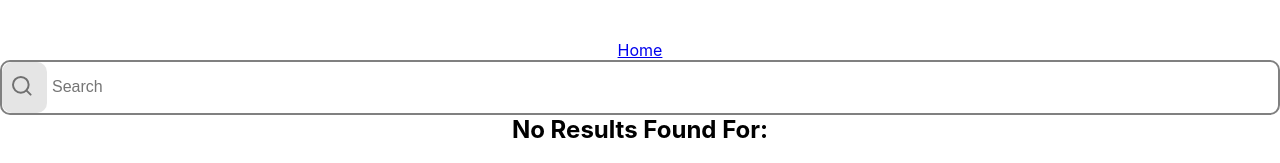
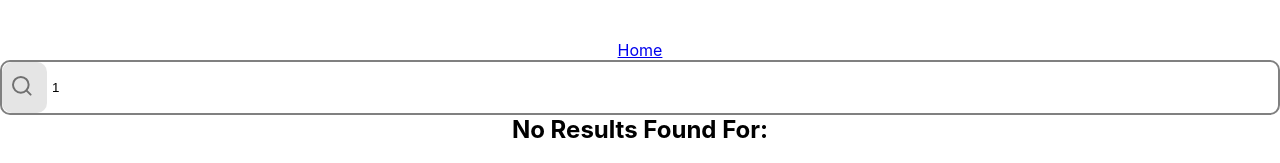
Before and after one commit to Rodanus/pictures-grid, a React (Create React App) app: page /search/1 in a window 1280 px wide. Shown: the top 163 px of the page. Built offline with nearby package versions, Linux system fonts and the light colour scheme; no server answers; the HTML template or start-up script is replaced by a standard one.

Commit message:
add searched word to search input on resultspage
To make sure that the search input is not empty when user searches for something on the homepage and gets redirected to the results page.

This means that the word that the user searched for on homepage will appear in the search input on results page.

```diff
--- a/src/components/Search.jsx
+++ b/src/components/Search.jsx
@@ -5,11 +5,19 @@ import "./Search.css";
 import searchIcon from "../svg/search-icon.svg";
 import { Redirect, useLocation } from "react-router-dom";
 
-export default function Search(props) {
+export default function Search({ history }) {
   const [value, setValue] = useState("");
   const [query, setQuery] = useState("");
   const currentLocation = useLocation();
   const isResultsPage = currentLocation.pathname.includes("search");
+
+  useEffect(() => {
+    if (isResultsPage) {
+      // To change the text in the search input when it first loads on results page.
+      const searchedForWord = history.location.pathname.split("/")[2];
+      setValue(searchedForWord);
+    }
+  }, []);
 
   const removeWhitespace = value => value.trim();
 
@@ -19,7 +27,7 @@ export default function Search(props) {
 
     // Checks whether the value is empty or not
     if (valueWithoutWhitespace) {
-      props.history.push(`/search/${value}`);
+      history.push(`/search/${value}`);
     }
   };
 
```
